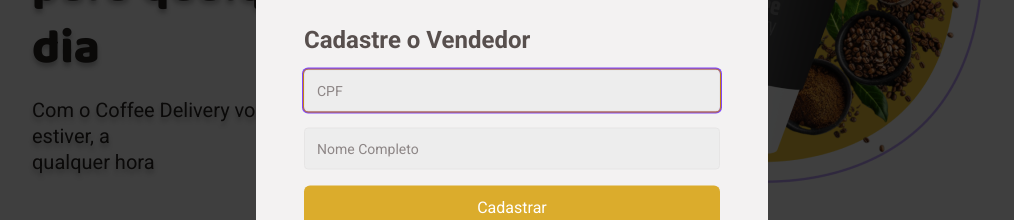
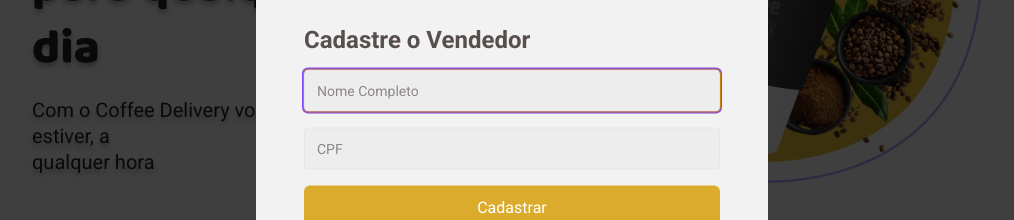
Before and after one commit to JoezerSmaniotto/ecommerce, a React (Vite) app: page / in a window 1280 px wide. Shown: the part 273-493 px from the top of the page, without its empty margins (128-1142 px from the left). Built offline with nearby package versions, Linux system fonts and the light colour scheme.

Commit message:
add Context Seller

```diff
--- a/package.json
+++ b/package.json
@@ -23,6 +23,7 @@
     "react-input-mask": "^2.0.4",
     "react-router-dom": "^6.8.1",
     "react-toastify": "^9.1.1",
+    "react-uuid": "^2.0.0",
     "styled-components": "^5.3.6",
     "zod": "^3.20.2"
   },
--- a/src/App.tsx
+++ b/src/App.tsx
@@ -4,6 +4,8 @@
 import 'react-toastify/dist/ReactToastify.css'
 
 import { CoffeeContextProvider } from './contexts/CoffeeContext'
+import { SellerContextProvider } from './contexts/SellerContext'
+
 import { Router } from './Router'
 
 import { GlobalStyle } from './styles/global'
@@ -13,6 +15,7 @@
   return (
     <ThemeProvider theme={defaultTheme}>
       <BrowserRouter>
+        <SellerContextProvider>
           <CoffeeContextProvider>
             <ToastContainer
               position="bottom-right"
@@ -28,6 +31,7 @@
             />
             <Router />
           </CoffeeContextProvider>
+        </SellerContextProvider>
         <GlobalStyle />
       </BrowserRouter>
     </ThemeProvider>
--- a/src/Pages/Home/Components/RegisterSeller/index.tsx
+++ b/src/Pages/Home/Components/RegisterSeller/index.tsx
@@ -1,5 +1,10 @@
+import { useContext, useState } from 'react'
 import * as Dialog from '@radix-ui/react-dialog'
 import { ArrowCircleDown, X, ArrowCircleUp } from 'phosphor-react'
+import { zodResolver } from '@hookform/resolvers/zod'
+import { Controller, useForm } from 'react-hook-form'
+import * as zod from 'zod'
+import uuid from 'react-uuid'
 import {
   CloseButton,
   Content,
@@ -11,10 +16,8 @@
   FormInput,
   InputErrorMessageText,
 } from './styles'
-import { zodResolver } from '@hookform/resolvers/zod'
-import { Controller, useForm } from 'react-hook-form'
-import * as zod from 'zod'
 import { PrimaryButton } from '../../../../components/PrimaryButton/index'
+import { SellerContext } from '../../../../contexts/SellerContext'
 
 const sellerFormSchema = zod.object({
   CPF: zod
@@ -24,14 +27,22 @@
       /^(([0-9]{3}.[0-9]{3}.[0-9]{3}-[0-9]{2})|([0-9]{11}))$/,
       'Insira um CPF valido',
     ),
-  nameSeller: zod.string().min(1, 'Insira a rua do endereço de entrega'),
+  nameSeller: zod.string().min(1, 'Insira um nome'),
 })
 
 type SellerFormInputs = zod.infer<typeof sellerFormSchema>
 
 export function RegisterSeller() {
-  const { handleSubmit, control, setValue, watch, setError, clearErrors } =
-    useForm<SellerFormInputs>({
+  const [controllDialog, setControllDialog] = useState(true)
+  const {
+    handleSubmit,
+    control,
+    setValue,
+    watch,
+    setError,
+    clearErrors,
+    reset,
+  } = useForm<SellerFormInputs>({
     resolver: zodResolver(sellerFormSchema),
     defaultValues: {
       CPF: '',
@@ -39,19 +50,43 @@
     },
   })
 
+  const { setSeller } = useContext(SellerContext)
   function handleRegisterSeller(data: SellerFormInputs) {
-    console.log('data: ', data)
+    setSeller({ id: uuid(), CPF: data.CPF, nameSeller: data.nameSeller })
+    reset()
+    setControllDialog(false)
   }
 
   return (
+    <Dialog.Root open={controllDialog}>
       <Dialog.Portal>
         <Overlay />
         <Content>
           <Dialog.Title>Cadastre o Vendedor</Dialog.Title>
-        {/* <CloseButton>
-          <X size={24} />
-        </CloseButton> */}
           <FormContainer onSubmit={handleSubmit(handleRegisterSeller)}>
+            <Controller
+              control={control}
+              name="nameSeller"
+              render={({ field, fieldState }) => {
+                return (
+                  <FormInputWrapper>
+                    <FormInput
+                      placeholder="Nome Completo"
+                      value={field.value}
+                      onChange={(event) => {
+                        const inputValue = event.target.value
+                        field.onChange(inputValue)
+                      }}
+                    />
+                    {fieldState.error && (
+                      <InputErrorMessageText>
+                        {fieldState.error.message}
+                      </InputErrorMessageText>
+                    )}
+                  </FormInputWrapper>
+                )
+              }}
+            />
             <Controller
               control={control}
               name="CPF"
@@ -75,32 +110,10 @@
                 )
               }}
             />
-          <Controller
-            control={control}
-            name="nameSeller"
-            render={({ field, fieldState }) => {
-              return (
-                <FormInputWrapper>
-                  <FormInput
-                    placeholder="Nome Completo"
-                    value={field.value}
-                    onChange={(event) => {
-                      const inputValue = event.target.value
-                      field.onChange(inputValue)
-                    }}
-                  />
-                  {fieldState.error && (
-                    <InputErrorMessageText>
-                      {fieldState.error.message}
-                    </InputErrorMessageText>
-                  )}
-                </FormInputWrapper>
-              )
-            }}
-          />
             <PrimaryButton text="Cadastrar" style={{ width: '100%' }} />
           </FormContainer>
         </Content>
       </Dialog.Portal>
+    </Dialog.Root>
   )
 }
--- a/src/Pages/Home/index.tsx
+++ b/src/Pages/Home/index.tsx
@@ -54,9 +54,7 @@
           </ContainerFeatures>
         </ContentBanner>
         <img src={bannerCoffee} alt="" />
-        <Dialog.Root open={true}>
-          <RegisterSeller />
-        </Dialog.Root>
+        <RegisterSeller />
       </ContainerHome>
       <MainCoffee />
     </>
--- /dev/null
+++ b/src/contexts/SellerContext.tsx
@@ -0,0 +1,39 @@
+import React, { createContext, useState, ReactNode } from 'react'
+
+export interface ISeller {
+  id: string
+  CPF: string
+  nameSeller: string
+}
+
+interface SellerContextType {
+  seller: ISeller
+  setSeller: React.Dispatch<React.SetStateAction<ISeller>>
+}
+
+interface SellerContextProviderProps {
+  children: ReactNode
+}
+
+export const SellerContext = createContext({} as SellerContextType)
+
+export function SellerContextProvider({
+  children,
+}: SellerContextProviderProps) {
+  const [seller, setSeller] = useState<ISeller>({
+    id: '',
+    CPF: '',
+    nameSeller: '',
+  })
+
+  return (
+    <SellerContext.Provider
+      value={{
+        seller,
+        setSeller,
+      }}
+    >
+      {children}
+    </SellerContext.Provider>
+  )
+}
```
Also changed, not shown: 1 other file (tests, documents, lock files or other folders). Lines whose indentation alone changed are shown as unchanged.
